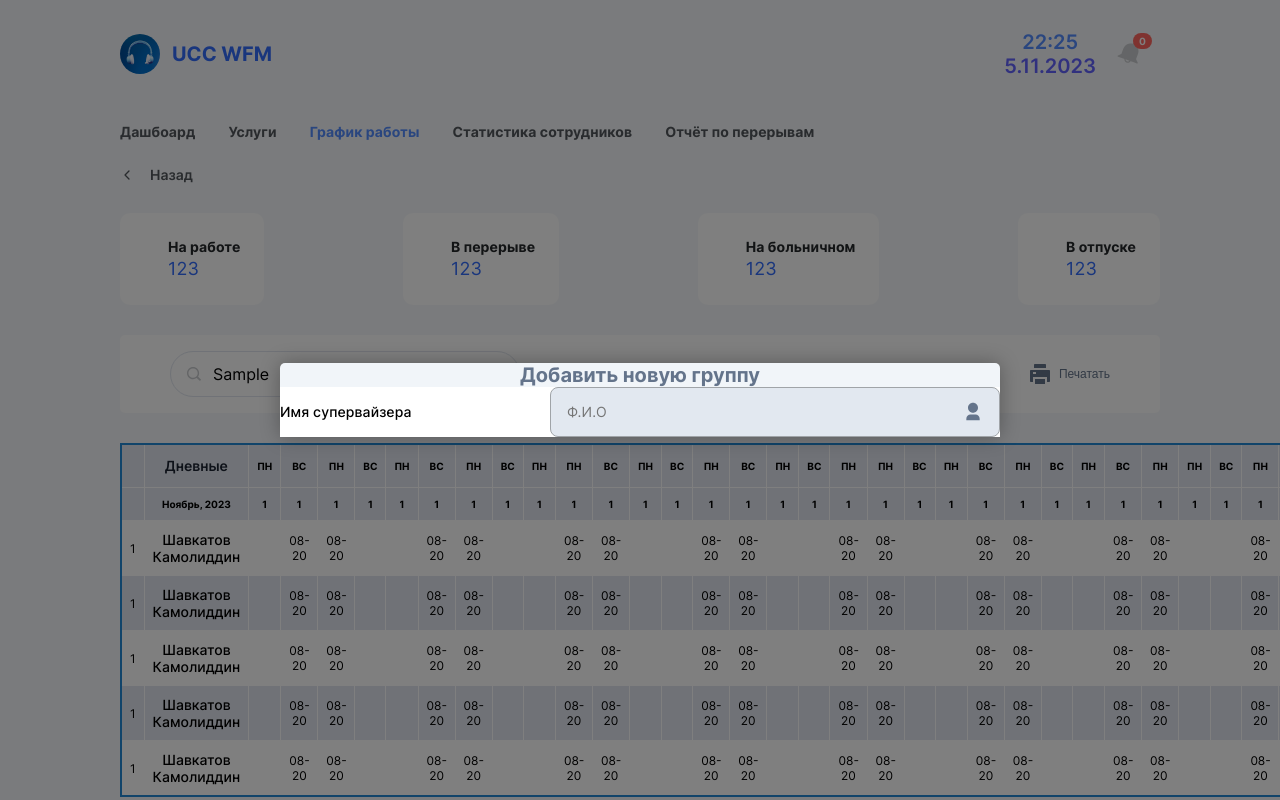
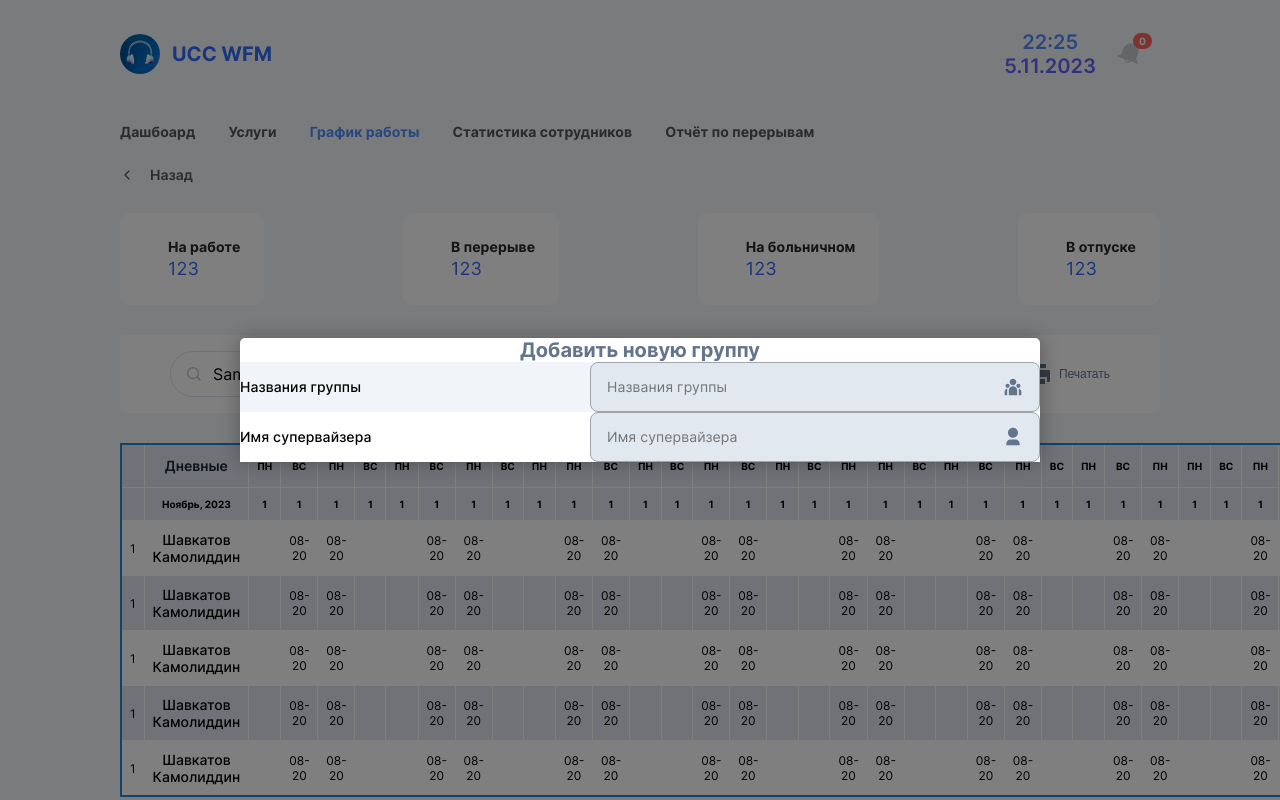
Before and after one commit to Umirzakovv/dashboard-contact-center, a React (Vite) app: page /schedule/1000 in a window 1280 px wide. Both pictures are taken after typing "Sample" into the empty fields and a click on the button "Добавить Группу". Shown: the top 800 px of the page. Built offline with nearby package versions, Linux system fonts and the light colour scheme; no server answers.

Commit message:
set layout of TitleInput component

```diff
--- a/src/assets/scss/variables.scss
+++ b/src/assets/scss/variables.scss
@@ -1,2 +1,6 @@
-$blue: "#174880";
-$border-color: #a0a4a8;
+$main_blue: "#174880";
+$border_color: #a0a4a8;
+$main_bgc: #f1f5f9;
+$modal_bgc: #e1e6ef;
+$input_bgc: #e2e8f0;
+$red: #dc2c2c;
--- /dev/null
+++ b/src/components/supervisor-input/SupervisorInput.jsx
@@ -0,0 +1,17 @@
+/* eslint-disable react/prop-types */
+import "./supervisor-input.scss";
+import userImg from "../../assets/icons/user.svg";
+
+const SupervisorInput = ({ placeholder }) => {
+  return (
+    <div className="add-supervisor__input-wrapper">
+      <h4>Имя супервайзера</h4>
+      <div className="add-supervisor__input">
+        <input type="text" placeholder={placeholder} />
+        <img src={userImg} alt="user img" />
+      </div>
+    </div>
+  );
+};
+
+export default SupervisorInput;
--- /dev/null
+++ b/src/components/supervisor-input/supervisor-input.scss
@@ -0,0 +1,42 @@
+@import "../../assets/scss/variables.scss";
+
+.add-supervisor__input-wrapper {
+  display: flex;
+  align-items: center;
+  justify-content: space-between;
+  //   padding: 0 8rem;
+  background-color: #fff;
+
+  h4 {
+    font-size: 1.4rem;
+    font-style: normal;
+    font-weight: 500;
+    line-height: 2rem;
+    letter-spacing: 0.1px;
+  }
+
+  .add-supervisor__input {
+    display: flex;
+    align-items: center;
+    justify-content: space-between;
+    width: 45rem;
+    background-color: #e2e8f0;
+    border: 1px solid $border-color;
+    border-radius: 0.8rem;
+    padding: 1.4rem 1.6rem;
+
+    input {
+      outline: none;
+      background-color: #e2e8f0;
+      width: 100%;
+      border: none;
+
+      font-family: "Inter", sans-serif;
+      font-size: 1.4rem;
+      font-style: normal;
+      font-weight: 400;
+      line-height: 2rem;
+      letter-spacing: 0.1px;
+    }
+  }
+}
--- /dev/null
+++ b/src/components/title-input/TitleInput.jsx
@@ -0,0 +1,17 @@
+/* eslint-disable react/prop-types */
+import groupImg from "../../assets/icons/group.svg";
+import "./title-input.scss";
+
+const TitleInput = ({ placeholder }) => {
+  return (
+    <div className="title-input-wrapper">
+      <h4>Названия группы</h4>
+      <div className="title-input">
+        <input type="text" placeholder={placeholder} />
+        <img src={groupImg} alt="user img" />
+      </div>
+    </div>
+  );
+};
+
+export default TitleInput;
--- a/src/pages/single-schedule/components/add-supervisor-input/add-supervisor-input.scss
+++ b/src/components/title-input/title-input.scss
@@ -1,11 +1,12 @@
-@import "../../../../assets/scss/variables.scss";
+@import "../../assets/scss/variables.scss";
 
-.add-supervisor__input-wrapper {
+.title-input-wrapper {
   display: flex;
   align-items: center;
   justify-content: space-between;
-  //   padding: 0 8rem;
-  background-color: #fff;
+//   background-color: ;
+    // padding: 0 8rem;
+  background-color: #f1f5f9;
 
   h4 {
     font-size: 1.4rem;
@@ -15,7 +16,7 @@
     letter-spacing: 0.1px;
   }
 
-  .add-supervisor__input {
+  .title-input {
     display: flex;
     align-items: center;
     justify-content: space-between;
--- a/src/pages/single-schedule/components/add-group-modal/AddGroupModal.jsx
+++ b/src/pages/single-schedule/components/add-group-modal/AddGroupModal.jsx
@@ -2,7 +2,8 @@
 import { useRef } from "react";
 import "./add-group-modal.scss";
 import { useEffect } from "react";
-import AddSupervisorInput from "../add-supervisor-input/AddSupervisorInput";
+import TitleInput from "../../../../components/title-input/TitleInput";
+import SupervisorInput from "../../../../components/supervisor-input/SupervisorInput";
 
 const AddGroupModal = ({ setisModalOpen }) => {
   const modalRef = useRef();
@@ -23,7 +24,8 @@ const AddGroupModal = ({ setisModalOpen }) => {
   return (
     <form className="add-group__modal" ref={modalRef}>
       <h2 className="add-group__modal-title">Добавить новую группу</h2>
-      <AddSupervisorInput />
+      <TitleInput placeholder="Названия группы" />
+      <SupervisorInput placeholder="Имя супервайзера" />
     </form>
   );
 };
--- a/src/pages/single-schedule/components/add-group-modal/add-group-modal.scss
+++ b/src/pages/single-schedule/components/add-group-modal/add-group-modal.scss
@@ -1,5 +1,5 @@
 .add-group__modal {
-  background-color: #f1f5f9;
+  background-color: #fff;
   z-index: 2;
   border-radius: 0.5rem;
   position: fixed;
@@ -7,7 +7,7 @@
   left: 50%;
   transform: translate(-50%, -50%);
   box-shadow: 0px 0px 20px rgba(0, 0, 0, 0.3);
-  width: 72rem;
+  width: 80rem;
   max-height: 90rem;
 
   .add-group__modal-title {
--- a/src/pages/single-schedule/components/add-supervisor-input/AddSupervisorInput.jsx
+++ /dev/null
@@ -1,15 +0,0 @@
-import "./add-supervisor-input.scss";
-import userImg from "../../../../assets/icons/user.svg";
-const AddSupervisorInput = () => {
-  return (
-    <div className="add-supervisor__input-wrapper">
-      <h4>Имя супервайзера</h4>
-      <div className="add-supervisor__input">
-        <input type="text" placeholder="Ф.И.О" />
-        <img src={userImg} alt="user img" />
-      </div>
-    </div>
-  );
-};
-
-export default AddSupervisorInput;
```
